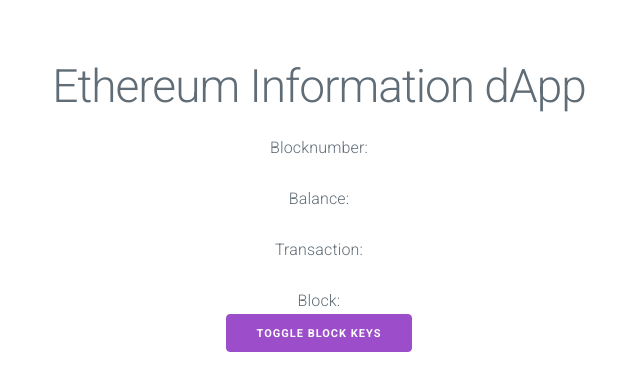
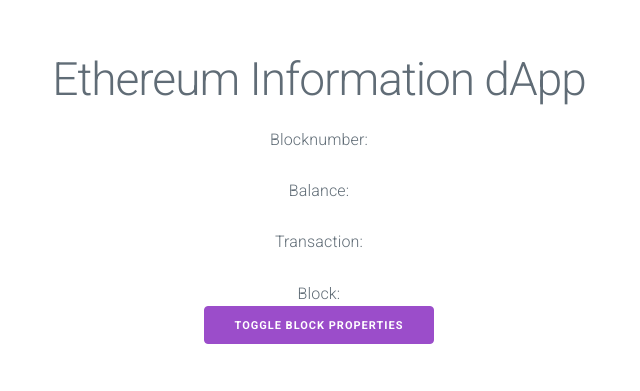
Before and after one commit to fhildeb/ma-blockchain, a website: page 12-cdn-dapps/dApp_Eth_Info.html in a window 1280 px wide. Shown: the part 197-588 px from the top of the page, without its empty margins (321-961 px from the left). Drawn offline with nearby package versions, Linux system fonts and the light colour scheme.

Commit message:
remove styling from html

```diff
--- a/12-cdn-dapps/dApp_Eth_Info.html
+++ b/12-cdn-dapps/dApp_Eth_Info.html
@@ -89,7 +89,7 @@
   </head>
   <body>
     <div class="container">
-      <h1 style="margin-top: 15px">Ethereum Information dApp</h1>
+      <h1>Ethereum Information dApp</h1>
       <div>Blocknumber:</div>
       <div id="blocknumber"></div>
       <br />
@@ -100,7 +100,7 @@
       <div id="transaction"></div>
       <br />
       <div>Block:</div>
-      <button type="button" id="toggleButton">Toggle Block Keys</button>
+      <button type="button" id="toggleButton">Toggle Block Properties</button>
       <div id="block" style="display: none"></div>
     </div>
   </body>
```
Also changed, not shown: 12-cdn-dapps/dApp_AddContract.html (+1 -1 lines), 12-cdn-dapps/dApp_Transaction.html (+1 -1 lines), 12-cdn-dapps/dApp_WriteContract.html (+1 -1 lines).
